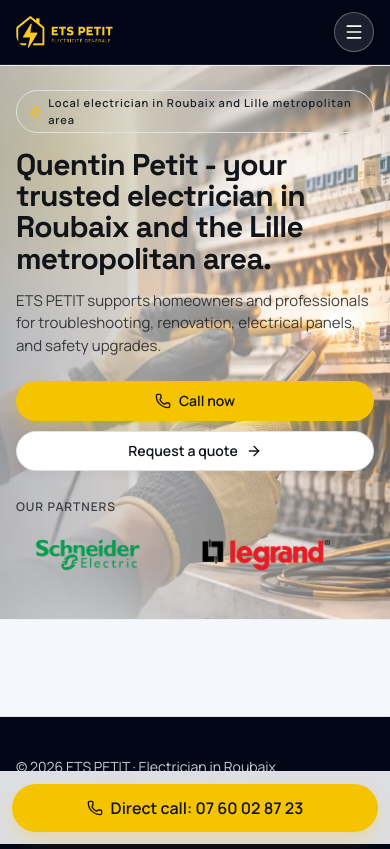
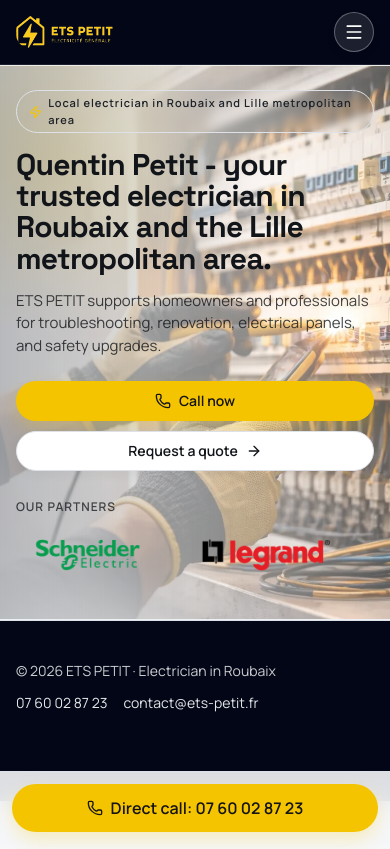
Before and after one commit to El-cmd/-Freelance-Mission-ETS-PETIT---Electricien, a React (Vite) app: page / in a window 390 px wide. Built offline with nearby package versions, Linux system fonts and the light colour scheme.

Commit message:
Mobile: supprimer le blanc avant footer et gerer l espace de la call bar

```diff
--- a/src/app/App/App.tsx
+++ b/src/app/App/App.tsx
@@ -27,7 +27,7 @@ function SiteLayout() {
         {copy.skipToContent}
       </a>
       <Header />
-      <main id="main-content" className="pb-24 md:pb-0">
+      <main id="main-content">
         <Outlet />
       </main>
       <Footer />
--- a/src/components/layout/Footer/Footer.tsx
+++ b/src/components/layout/Footer/Footer.tsx
@@ -7,7 +7,7 @@ export function Footer() {
   const copy = getUiCopy(locale)
 
   return (
-    <footer className="border-t border-white/12 bg-slate-950 py-10">
+    <footer className="border-t border-white/12 bg-slate-950 pt-10 pb-[calc(5.5rem+env(safe-area-inset-bottom))] md:py-10">
       <div className="container flex flex-col gap-3 text-sm text-white/80 sm:flex-row sm:items-center sm:justify-between">
         <p>
           © {new Date().getFullYear()} {siteConfig.name} · {copy.footerSubtitle}
```
